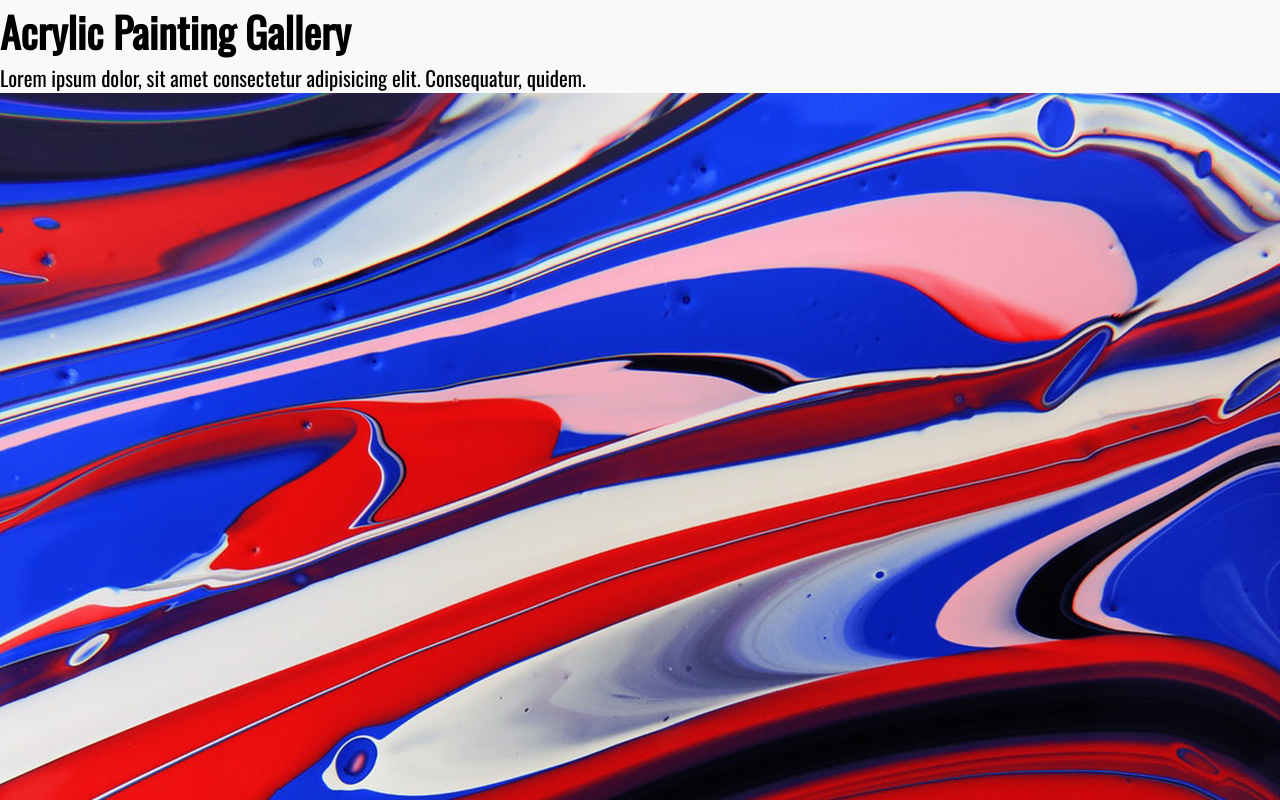
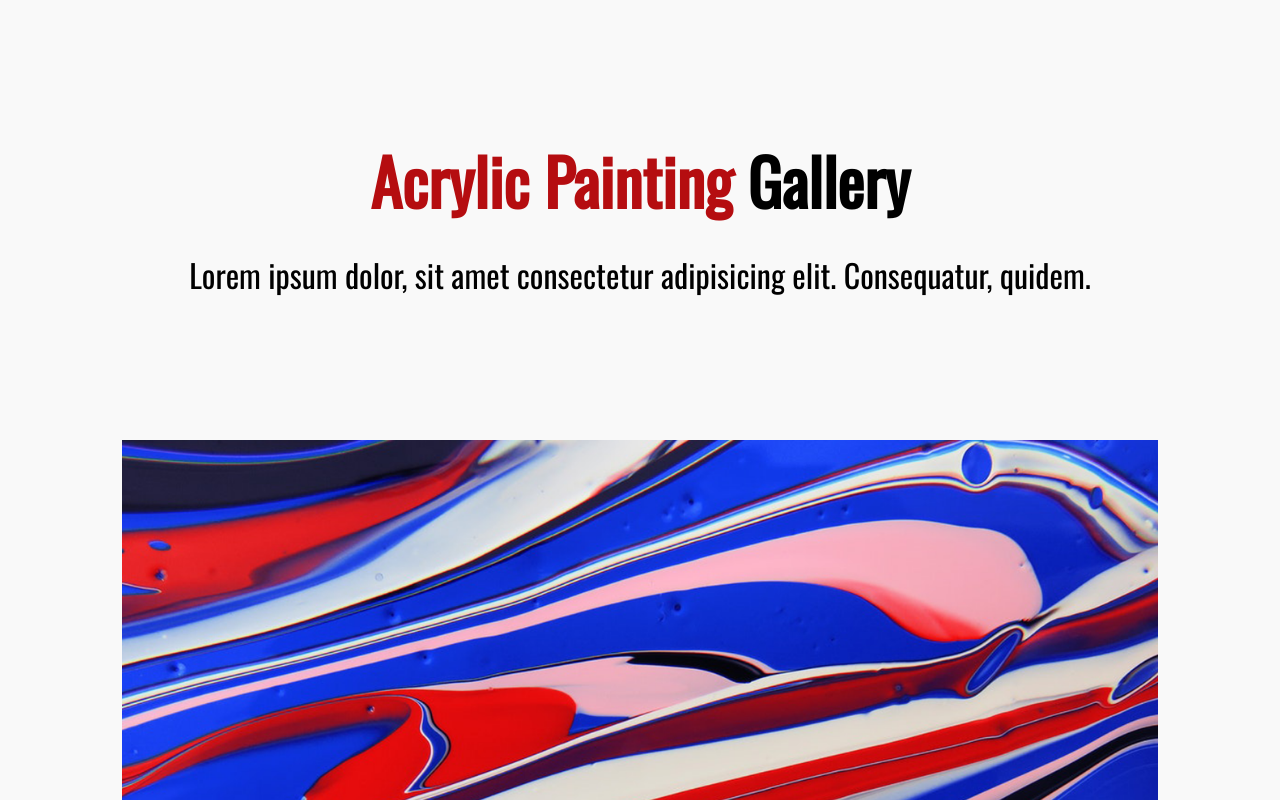
Before and after one commit to AlbertStjarne/AnimateOnScrollPage, a plain HTML site: page index.html in a window 1280 px wide. Shown: the top 800 px of the page. Drawn offline with nearby package versions, Linux system fonts and the light colour scheme.

Commit message:
adds styling for container, links and the header

```diff
--- a/style.css
+++ b/style.css
@@ -10,3 +10,44 @@ body {
   font-size: 1.3rem;
   background: #f9f9f9;
 }
+
+
+a {
+  color: #333;
+  text-decoration: none;
+}
+
+.container {
+  max-width: 1100px;
+  margin: auto;
+  overflow: auto;
+  padding: 0 2rem;
+}
+
+.main-header {
+  height: 55vh;
+  display: flex;
+  flex-direction: column;
+  align-items: center;
+  justify-content: center;
+  text-align: center;
+  padding: 2rem;
+}
+
+.main-header h1 {
+  font-size: 4rem;
+  margin-bottom: 2rem;
+  line-height: 1.2;
+}
+
+.main-header h1 span {
+  color: #b50d10;
+}
+
+.main-header p {
+  font-size: 2rem;
+}
+
+img {
+  width: 100%;
+}
```
